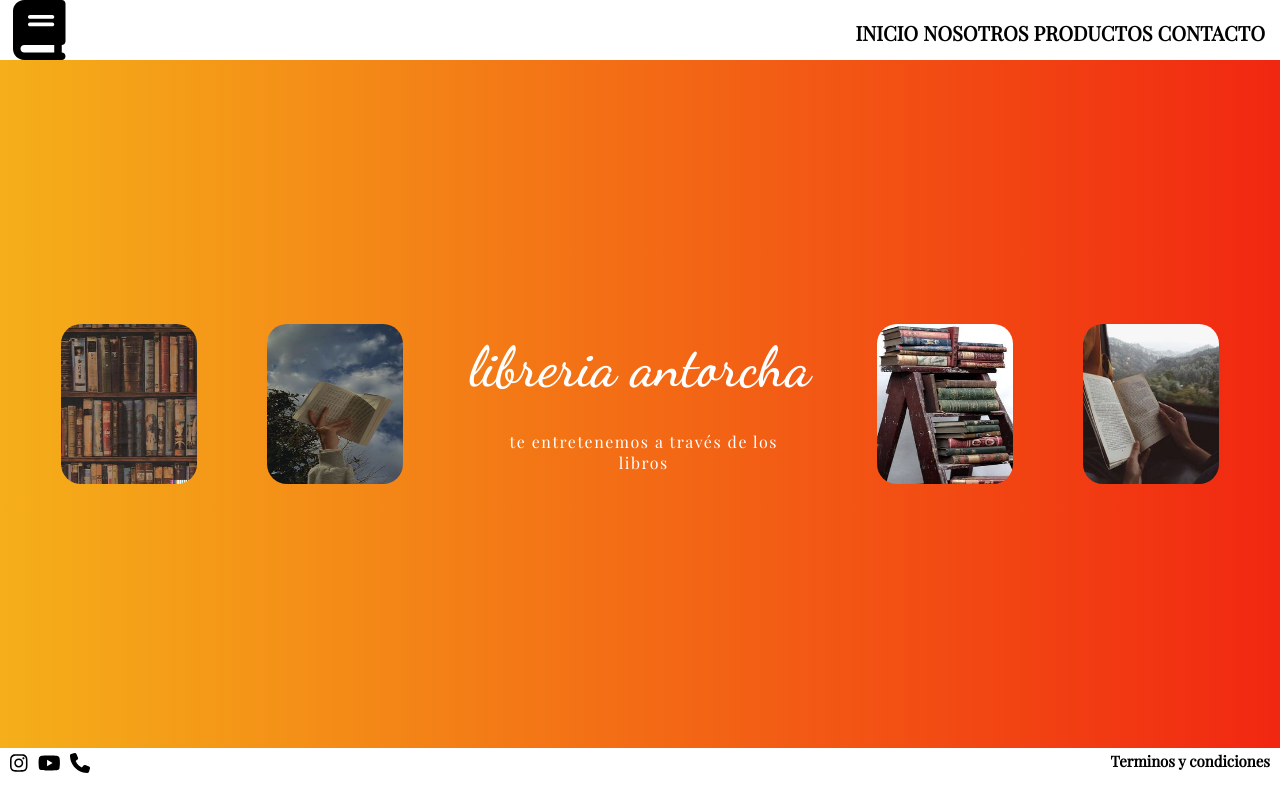
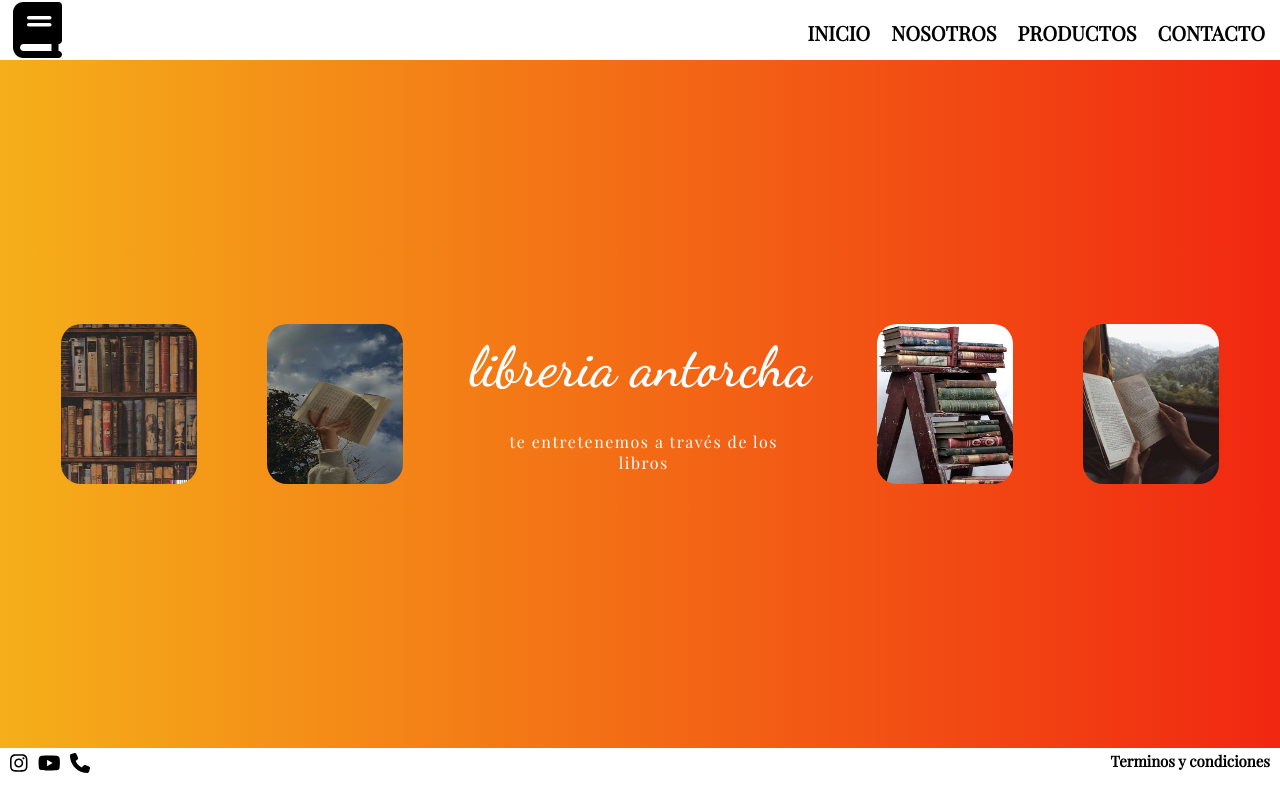
Before and after one commit to Brunoariza05/react-e1, a React (Create React App) app: page /Hero in a window 1280 px wide. Built offline with nearby package versions, Linux system fonts and the light colour scheme.

Commit message:
nav-corregido

```diff
--- a/src/componentes/Header/Navbar.jsx
+++ b/src/componentes/Header/Navbar.jsx
@@ -14,16 +14,16 @@ const Navbar = () => {
          <nav className="nav">
             <FontAwesomeIcon icon={faBook} className="logos"/>
             <ul>
-                <li>
+                <li className="li">
                 <Link to="/Hero" className="link" onClick={useMenu}>INICIO</Link>
                 </li>
-                <li>
+                <li className="li">
                 <Link to="/Hero2" className="link" onClick={useMenu}>NOSOTROS</Link>
                 </li>
-                <li>
+                <li className="li">
                 <Link to="/Productos" className="link" onClick={useMenu}>PRODUCTOS</Link>
                 </li>
-                <li>
+                <li className="li">
                 <Link to="/Contacto" className="link" onClick={useMenu}>CONTACTO</Link>
                 </li>
             </ul>
--- a/src/componentes/hojas-de-estilo/Nav.css
+++ b/src/componentes/hojas-de-estilo/Nav.css
@@ -19,7 +19,7 @@ ul {
     align-items: center;
     list-style: none;
     margin-right: 10px;
-    margin-left: auto;
+    gap: 2vh;
 }
 
 li {
@@ -30,6 +30,9 @@ li {
     color: black;
     font-size: 20px;
     margin-left: 10px;
+}
+
+.li {
     margin-left: auto;
 }
 
@@ -39,7 +42,7 @@ li:hover {
 }
 
 .logos {
-    font-size: 60px;
+    font-size: 7vh;
     margin-left: 13px;
     margin-top: 0px;
 }
@@ -90,9 +93,6 @@ li:hover {
     ul {
         display: none;
     }
-    .logos {
-        height: 30px;
-    }
 }
 
 @media (min-width: 320px) and (max-width: 767px) {
```
